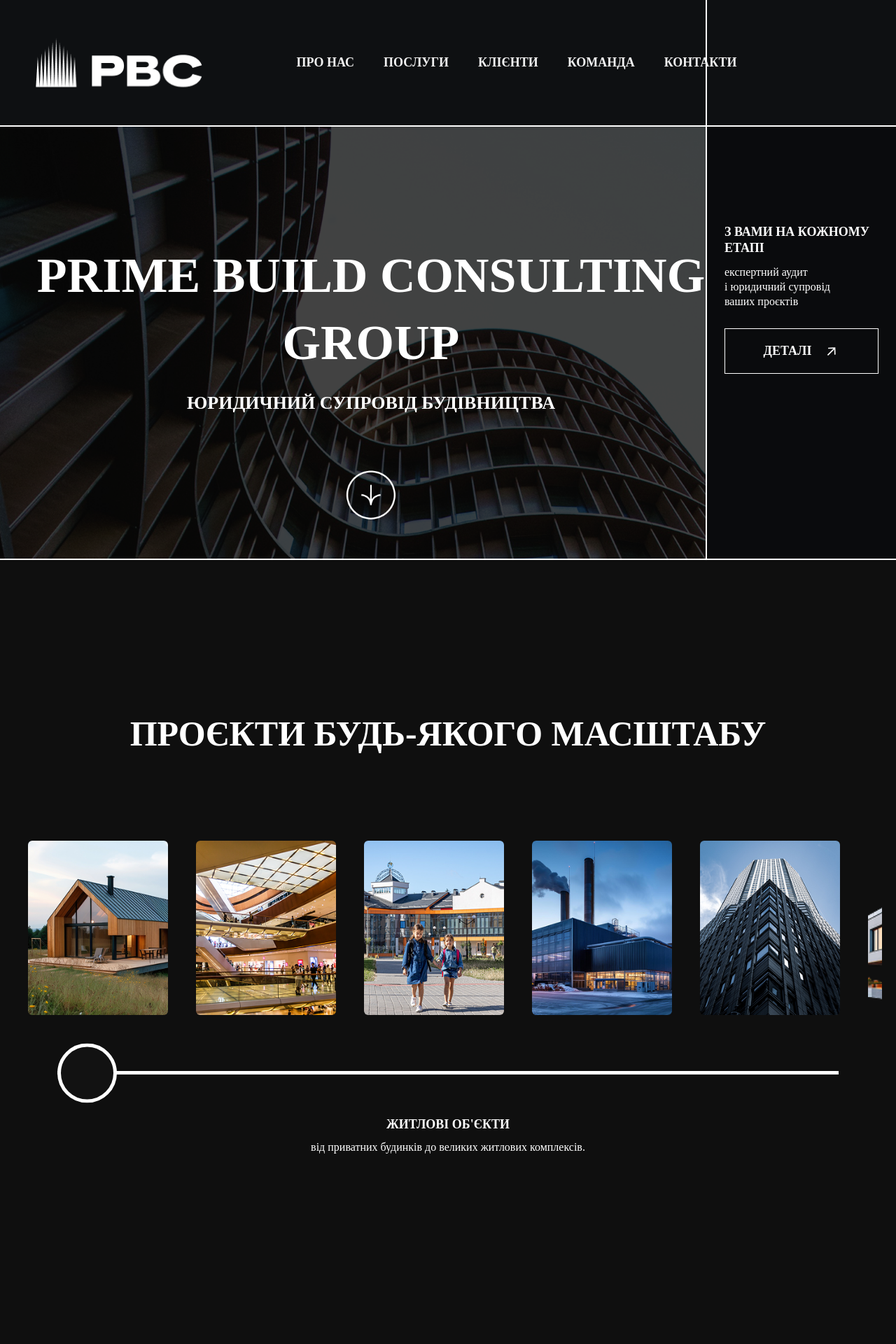
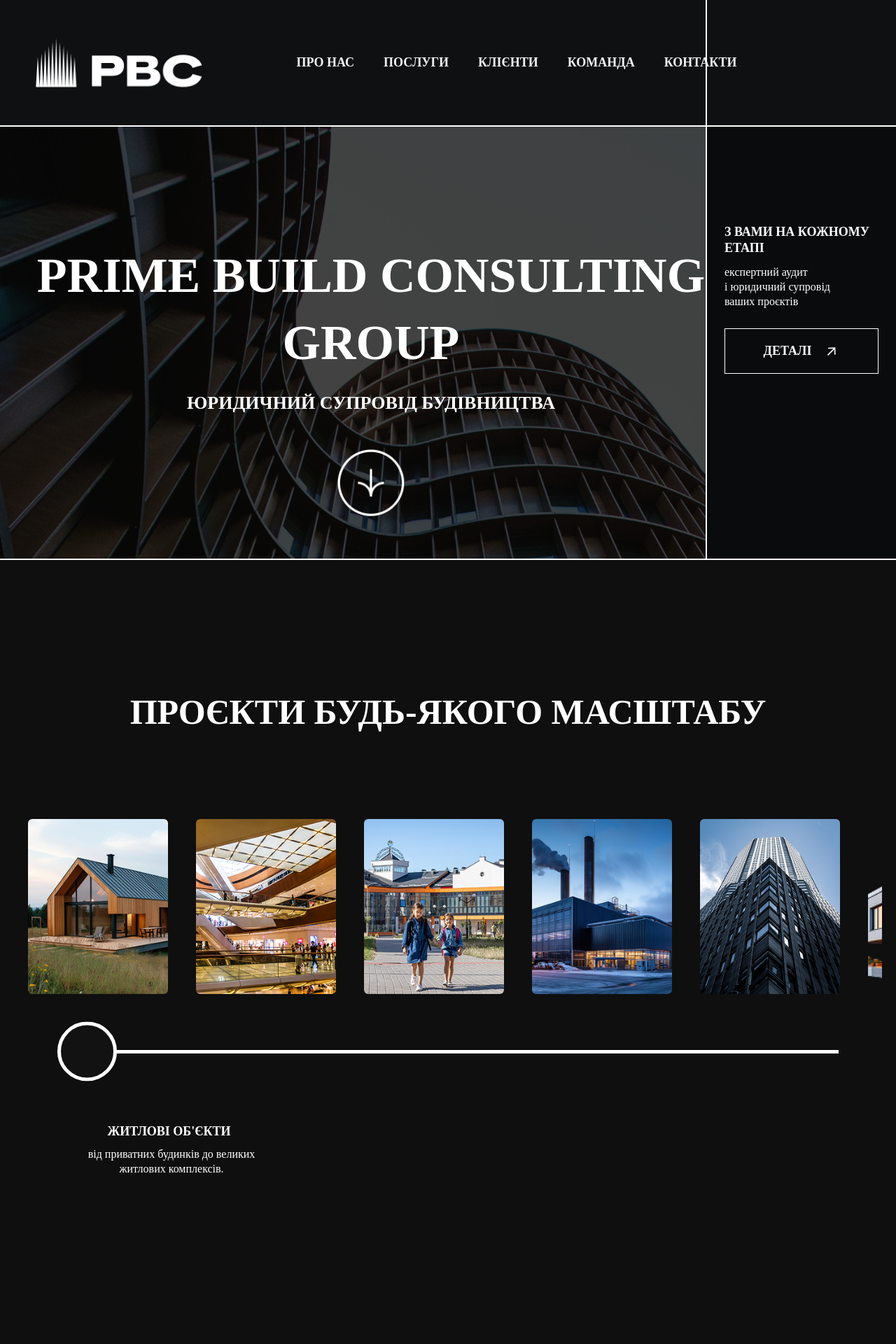
Before and after one commit to OleksandrNykoliak/websitepbc, a Django app: page / in a window 1280 px wide; the page is wider, and only the part inside the window is pictured. Shown: the top 1920 px of that part at 70% size. Run offline with Django 5.2, Linux system fonts and the light colour scheme; some web fonts are replaced.

Commit message:
upd
Signed-off-by: OleksandrNykoliak <nykolyak.o@gmail.com>

```diff
--- a/templates/1hero-screen.html
+++ b/templates/1hero-screen.html
@@ -209,8 +209,8 @@
     }
 
     .header-page .icon-down img {
-      width: 95.487px;
-      height: 95.487px;
+      width: 130.487px;
+      height: 130.487px;
       height: auto;
       display: block;
       object-fit: contain;
--- a/templates/2projects.html
+++ b/templates/2projects.html
@@ -233,6 +233,37 @@
         height: 55px;
       }
     }
+
+    .project-description {
+  display: flex;
+  flex-direction: column;
+  align-items: flex-start; /* вирівнює вліво */
+  margin-top: 40px;
+  margin-left: 80px; /* підкорегуй за потреби */
+}
+
+.description-title {
+  color: var(--white, #FFF);
+  font-family: "TikTok Sans";
+  font-size: 18px;
+  font-style: normal;
+  font-weight: 700;
+  line-height: 23px;
+  text-transform: uppercase;
+  width: 243px; /* як ти вказав */
+  margin-bottom: 10px;
+}
+
+.description-subtitle {
+  color: var(--white, #FFF);
+  font-family: "TikTok Sans";
+  font-size: 16px;
+  font-style: normal;
+  font-weight: 400;
+  line-height: 21px;
+  width: 250px; /* фіксована ширина */
+}
+
   </style>
 </head>
 
```
